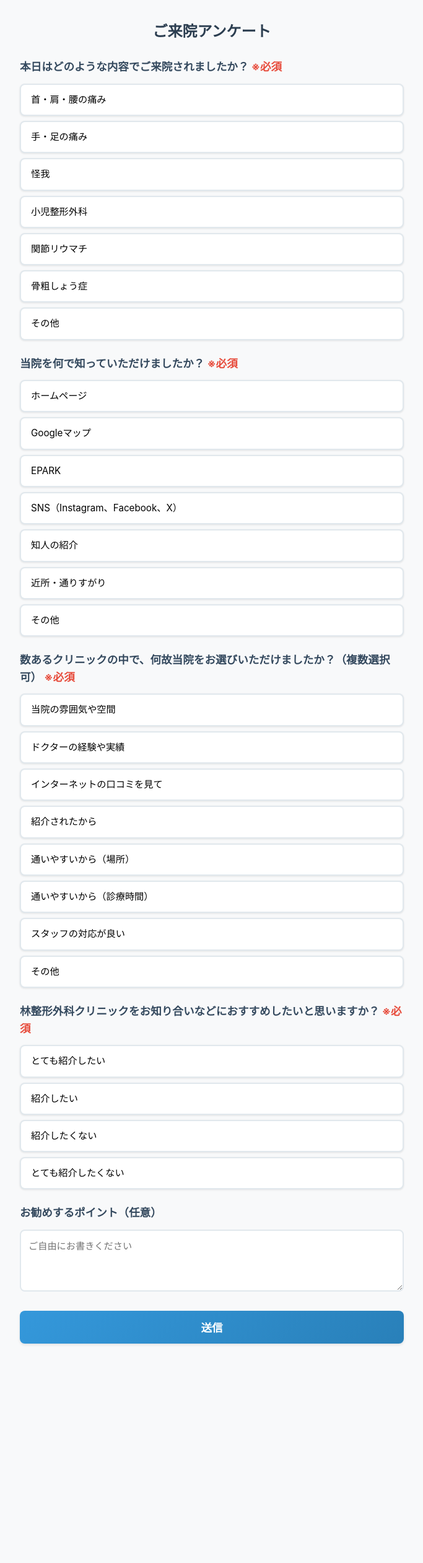
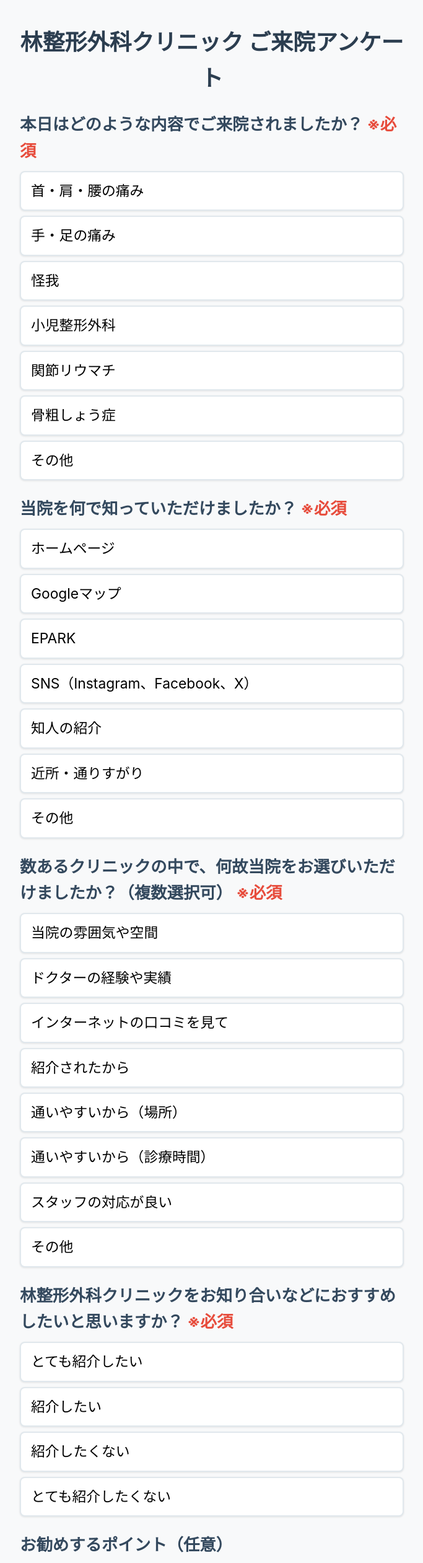
Before and after one commit to koh0416/clinic-survey, a plain HTML site: page index.html in a window 1280 px wide. Shown: the top 2522 px of the page at 62% size, without its empty margins (298-981 px from the left). Before the commit the page ends 2184 px from the top, so only its background shows below. Drawn offline with Linux system fonts and the light colour scheme.

Commit message:
Add files via upload

```diff
--- a/index.html
+++ b/index.html
@@ -15,12 +15,12 @@
    text-align: center;
    color: #2c3e50;
    margin-bottom: 24px;
-   font-size: 1.5rem;
+   font-size: 2.25rem;
  }
 
  h2{
    margin: 24px 0 12px;
-   font-size: 1.1rem;
+   font-size: 1.65rem;
    color: #34495e;
    font-weight: 600;
  }
@@ -57,7 +57,7 @@
    border-radius: 8px;
    cursor: pointer;
    transition: all 0.2s ease;
-   font-size: 0.95rem;
+   font-size: 1.425rem;
    position: relative;
    box-shadow: 0 1px 3px rgba(0,0,0,0.1);
  }
@@ -104,7 +104,7 @@
    border: 2px solid #e1e8ed;
    border-radius: 8px;
    font-family: inherit;
-   font-size: 0.95rem;
+   font-size: 1.425rem;
    resize: vertical;
    box-sizing: border-box;
    background: white;
@@ -116,7 +116,7 @@
  }
 
  .example-text {
-   font-size: 0.85rem;
+   font-size: 1.275rem;
    color: #7f8c8d;
    margin-bottom: 8px;
    font-style: italic;
@@ -127,7 +127,7 @@
    width: 100%;
    margin-top: 24px;
    padding: 14px 20px;
-   font-size: 1.1rem;
+   font-size: 1.65rem;
    font-weight: 600;
    cursor: pointer;
    border: none;
@@ -157,7 +157,7 @@
  }
 
  #result p {
-   font-size: 1.1rem;
+   font-size: 1.65rem;
    margin-bottom: 20px;
    color: #2c3e50;
  }
@@ -193,7 +193,7 @@
  }
 </style>
 
-<h1>ご来院アンケート</h1>
+<h1>林整形外科クリニック ご来院アンケート</h1>
 
 <!-- ======= ① アンケートフォーム ======= -->
 <div id="formArea">
```
